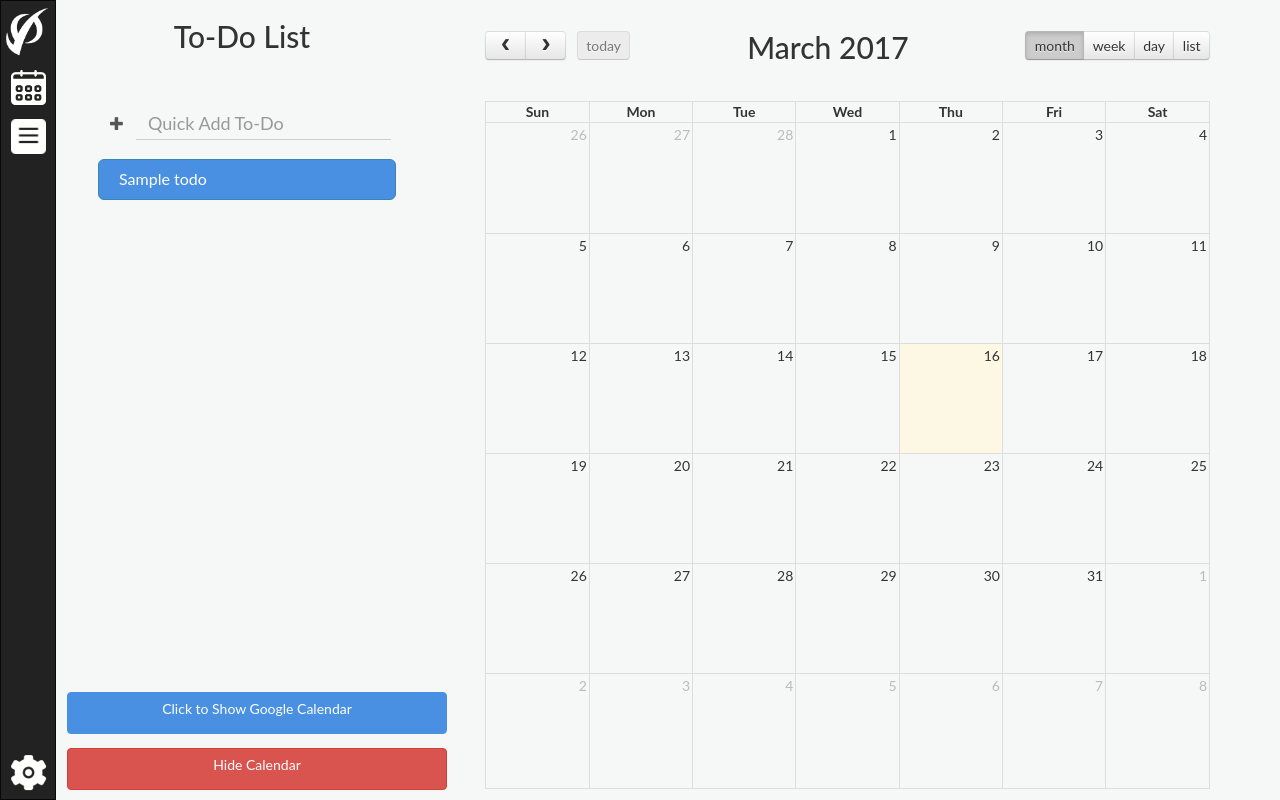
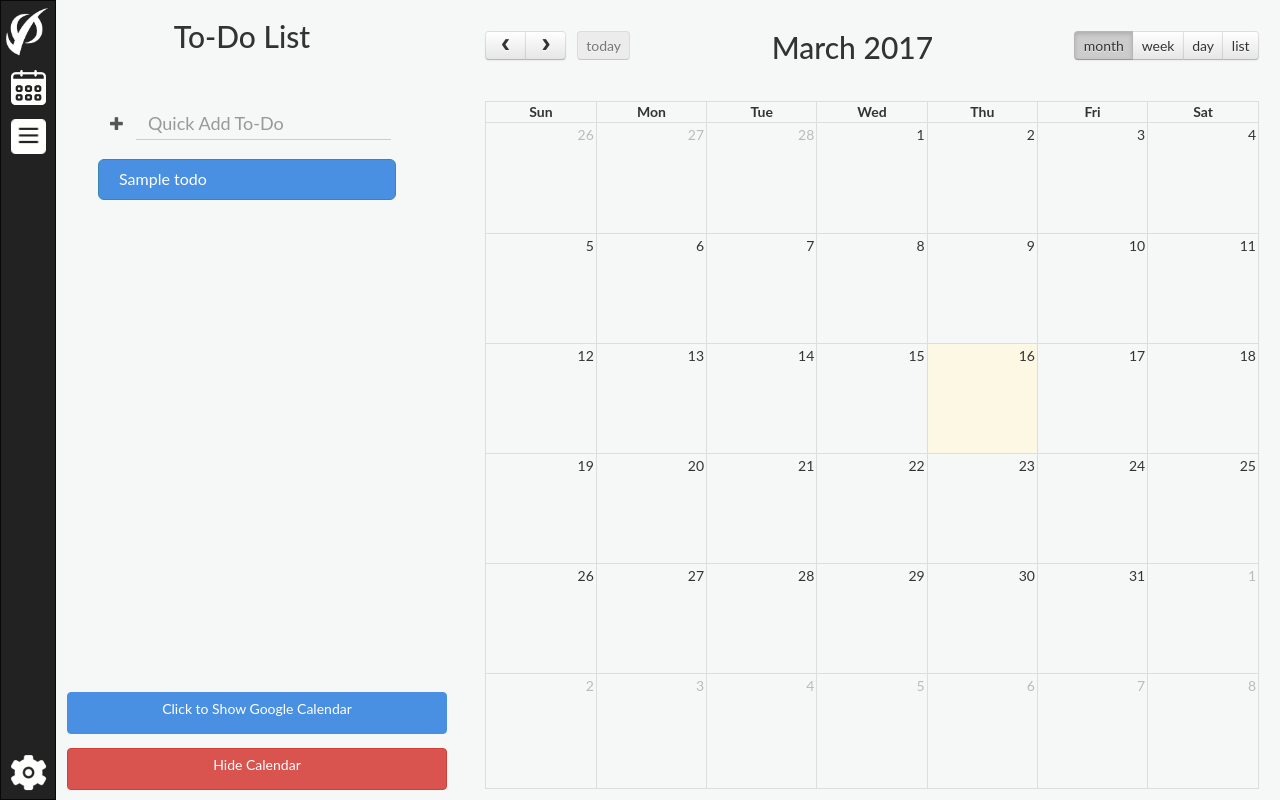
Before and after one commit to WilliamHuang1995/CSE110Project, a Django app: template webapp/templates/webapp/home.html in a window 1280 px wide. Run offline with Django 3.2, Linux system fonts and the light colour scheme; the template is opened without the code that fills it: most values are stand-ins (such as "Sample title", 1, 10 or a date in 2020); lists and menus that the app fills with data are empty; some libraries are stand-ins or nearby versions.

Commit message:
changed 5 to 1.5 sorry joanne

```diff
--- a/webapp/static/webapp/css/home.css
+++ b/webapp/static/webapp/css/home.css
@@ -107,7 +107,7 @@ body{
 }
 #calendar-container{
     /* padding: 10px 15px 20px 0; */
-    padding: 1.5em 5em 1.5em 1.5em;
+    padding: 1.5em 1.5em 1.5em 1.5em;
 
 }
 
```
